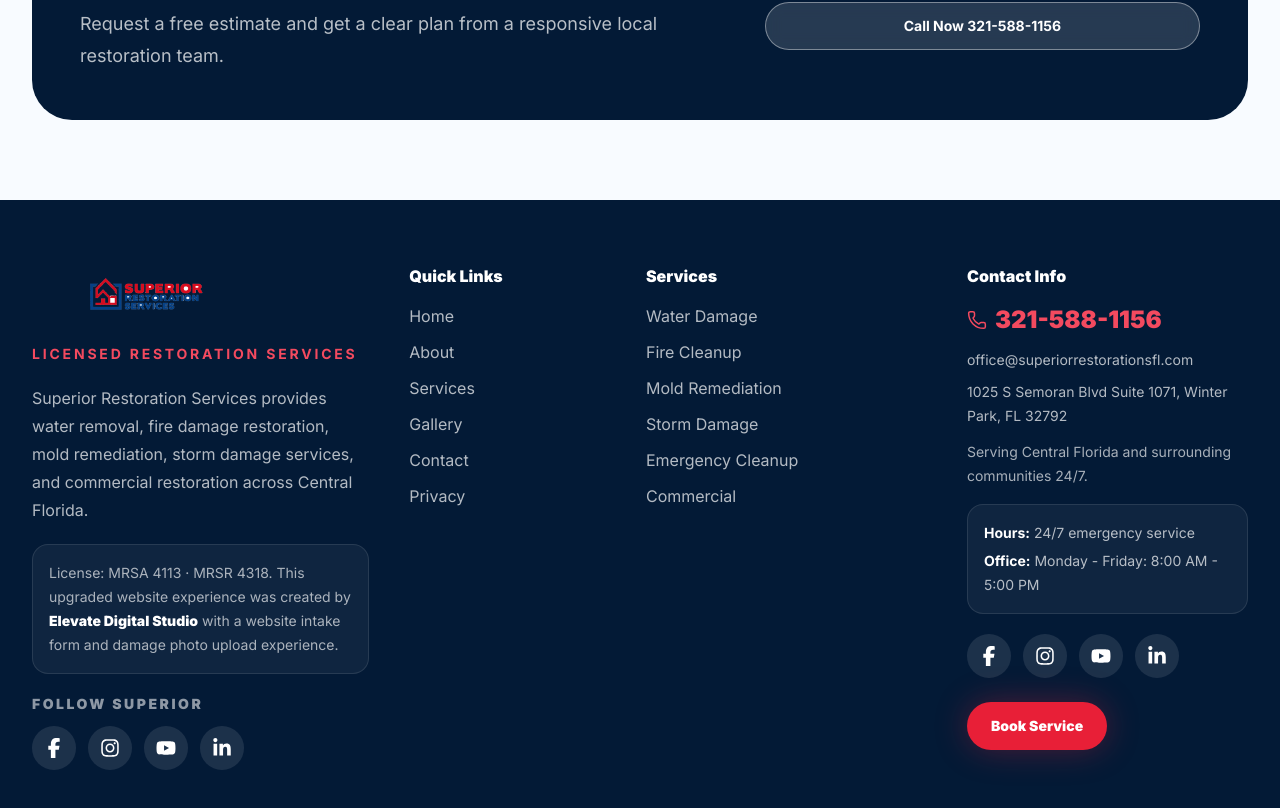
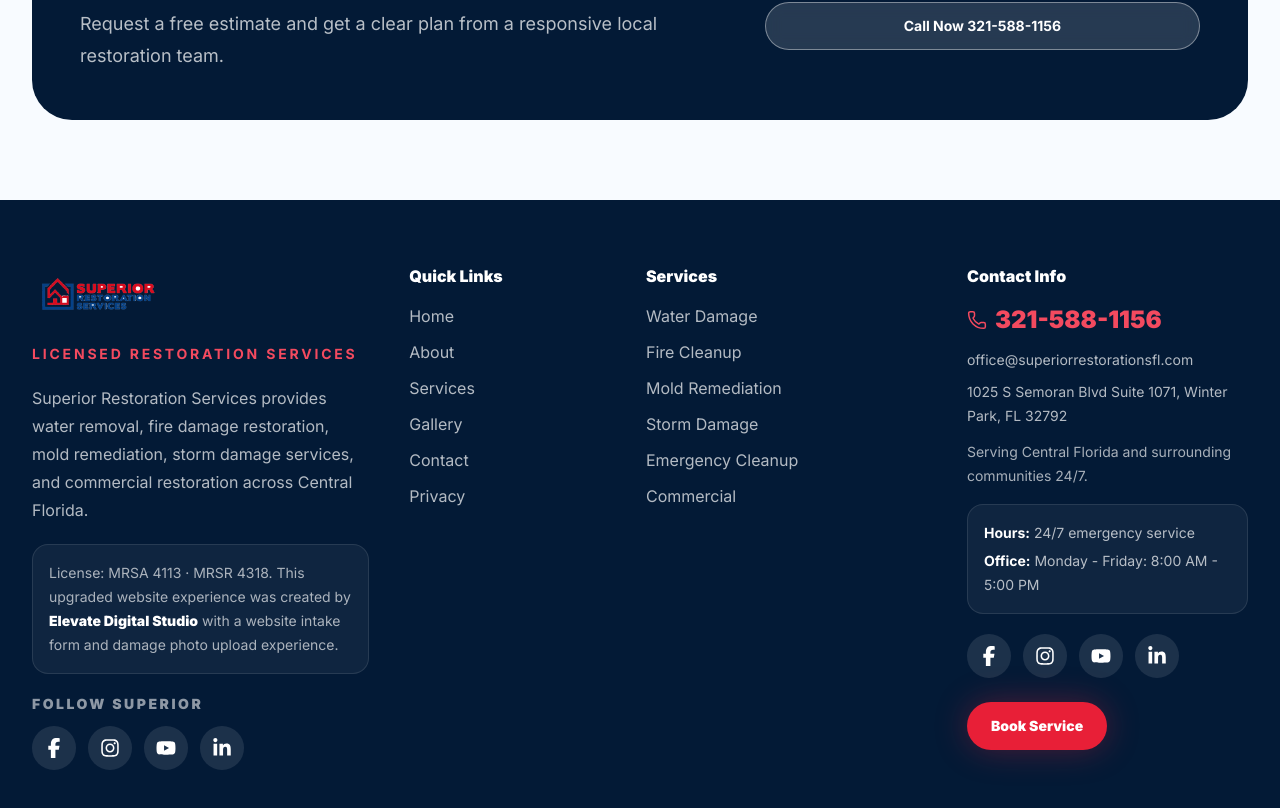
Before and after one commit to Skipp3r407/superior-restoration-demo, a Next.js app: page /about in a window 1280 px wide. Shown: the part 4947-5755 px from the top of the page. Built offline with nearby package versions, Linux system fonts and the light colour scheme.

Commit message:
Align footer logo left
Co-authored-by: Cursor <cursoragent@cursor.com>

```diff
--- a/components/Footer.tsx
+++ b/components/Footer.tsx
@@ -13,7 +13,7 @@ export function Footer() {
             <span className="relative block h-16 w-56 overflow-hidden">
               <Image
                 alt={`${company.name} logo`}
-                className="object-contain"
+                className="object-contain object-left"
                 fill
                 sizes="224px"
                 src={company.logo}
```
